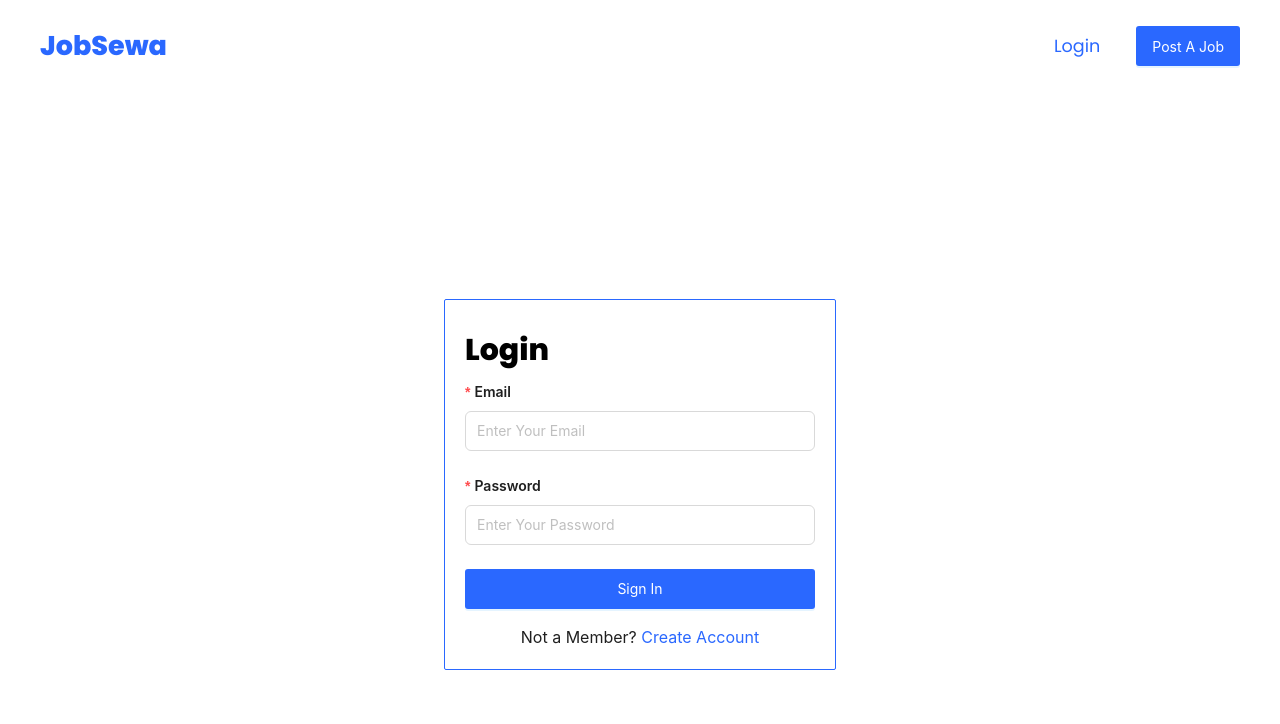
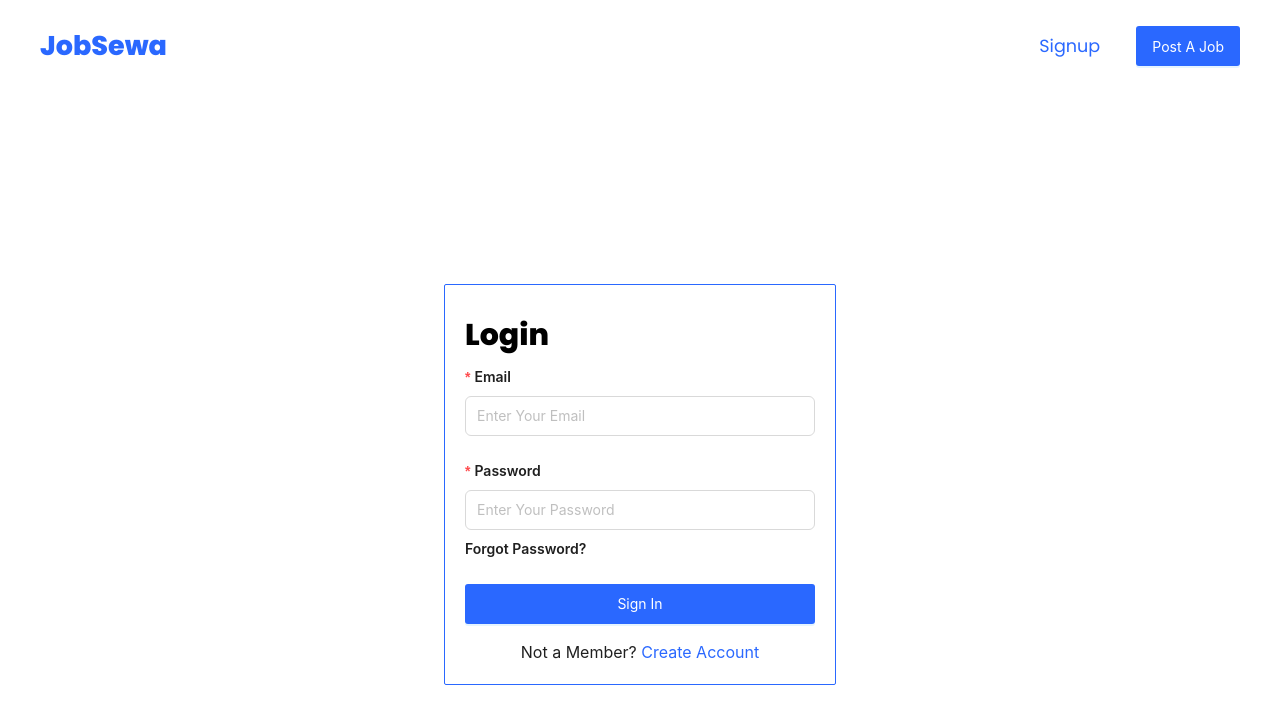
Before and after one commit to Niiischal/jobsewa-jobportal, a React (Create React App) app in the folder client/: page /login in a window 1280 px wide. Shown: the top 724 px of the page. Built offline with nearby package versions, Linux system fonts and the light colour scheme.

Commit message:
added forgot password option and added props in navbar

```diff
--- a/client/src/components/Navbar.jsx
+++ b/client/src/components/Navbar.jsx
@@ -1,14 +1,14 @@
 import { Button } from "antd";
 import { Link } from "react-router-dom";
 
-const Navbar = () => {
+const Navbar = (props) => {
   return (
       <div className="navbar flex justify-between items-center pl-[2rem] pr-[2rem]">
         <div className="logo-div">
           <Link to='/' className="no-underline"><h1 className="logo text-[27px] text-primary">JobSewa</h1></Link>
         </div>
         <div className="nav-items flex gap-9 items-center">
-            <li className=" hover:text-black text-primary text-[1.1rem] ">Login</li>
+            <li className=" hover:text-black text-primary text-[1.1rem] ">{props.label}</li>
             <li className=""><Button type="primary" className="bg-primary"class>Post A Job</Button></li>
         </div>
       </div>
--- a/client/src/pages/Login.jsx
+++ b/client/src/pages/Login.jsx
@@ -26,7 +26,7 @@ const Login = () => {
   };
   return (
     <>
-    <Navbar/>
+    <Navbar label="Signup"/>
     <div className="h-screen flex justify-center items-center">
     <div className="form-container p-5 rounded-sm w-[350px] border-solid border border-primary ">
       <h1 className="text-[30px] my-2">Login</h1>
@@ -36,7 +36,7 @@ const Login = () => {
         </Form.Item>
         <Form.Item label="Password" name="password" className="font-semibold" rules={rules}>
           <Input placeholder="Enter Your Password" type="password"></Input>
-          {/* <li className="mt-3">Forgot Password?</li> */}
+          <li className="mt-2 font-semibold hover:text-primary">Forgot Password?</li>
         </Form.Item>
         <Button type="primary" className="bg-primary" htmlType="" block>
           Sign In
--- a/client/src/pages/Signup.jsx
+++ b/client/src/pages/Signup.jsx
@@ -38,7 +38,7 @@ const Signup = () => {
 
   return (
     <>
-      <Navbar />
+      <Navbar label="Login"/>
       <div className="h-screen flex justify-center items-center">
         <div className="form-container p-5 rounded-sm w-[350px] border-solid border border-primary">
           <h1 className="text-[30px] my-2">Create an Account</h1>
```
